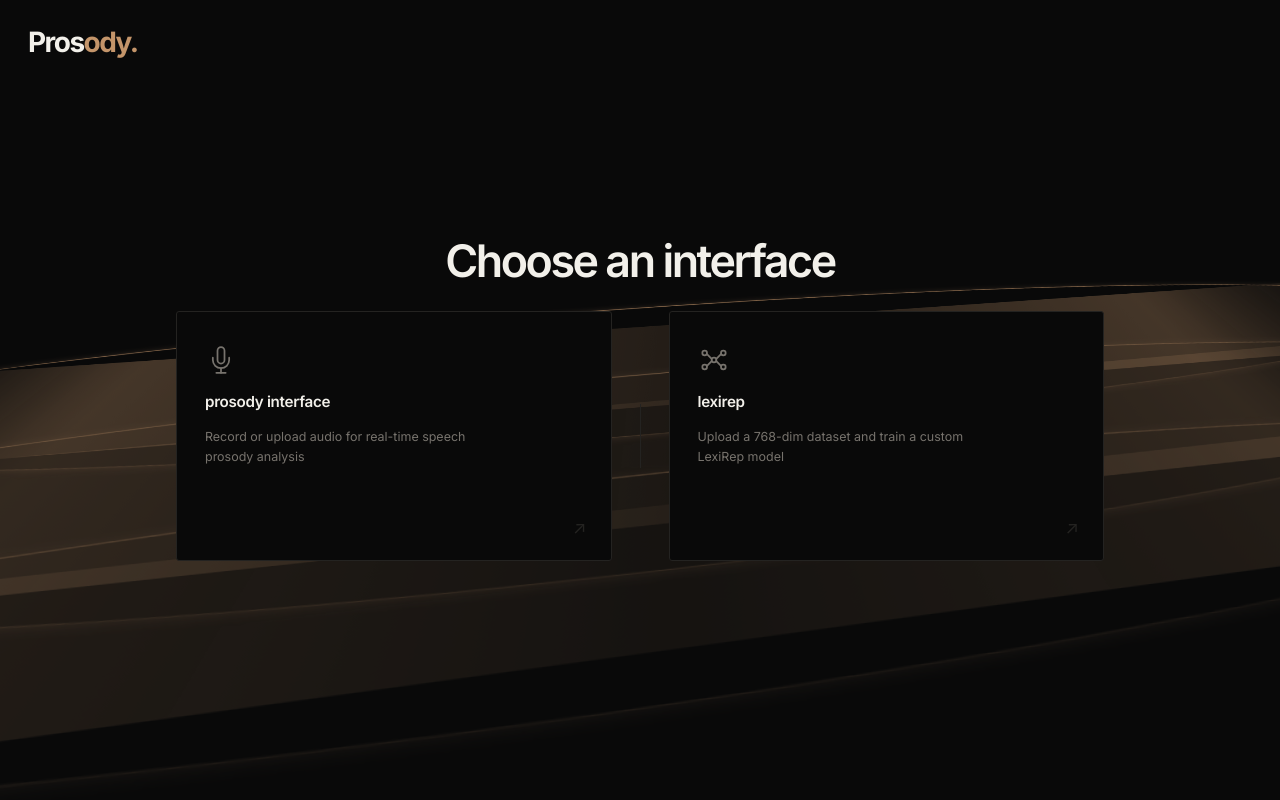
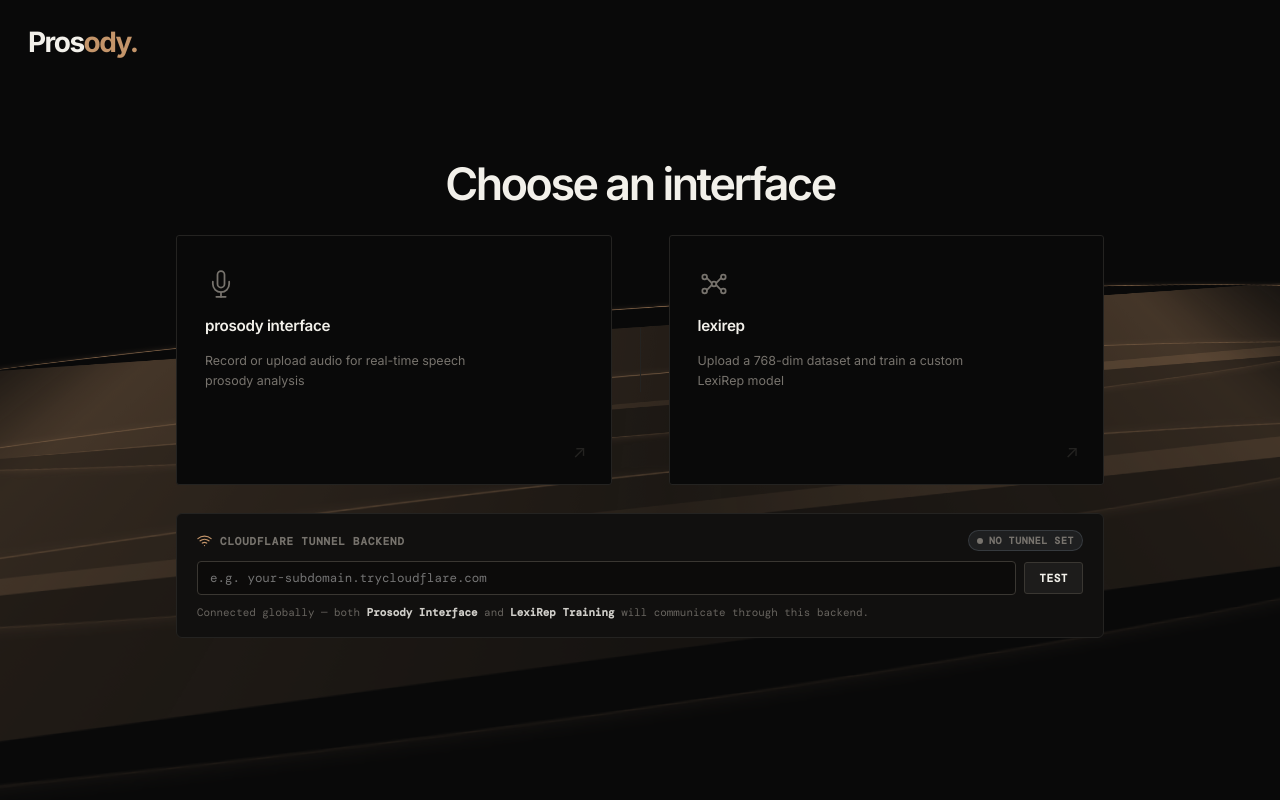
Before and after one commit to Abel-Jacob/prosody_interface, a React app in the folder frontend/: page / in a window 1280 px wide. Built offline with nearby package versions, Linux system fonts and the light colour scheme; no server answers; the HTML template or start-up script is replaced by a standard one.

Commit message:
feat(ui): centralize Cloudflare tunnel URL input on landing page and remove from prosody interface

```diff
--- a/frontend/src/App.jsx
+++ b/frontend/src/App.jsx
@@ -7,7 +7,7 @@ import ProcessingState from './components/ProcessingState'
 import SummaryState from './components/SummaryState'
 import AnnotationReport from './components/AnnotationReport'
 import './index.css'
-import { BACKEND_DOMAIN, setBackendDomain, getHttpUrl } from './apiConfig'
+import { getHttpUrl } from './apiConfig'
 
 /* Cross-fade transition shared by all state wrappers.
    Critically damped (bounce: 0), ~200ms — system-driven, not gesture. */
@@ -19,7 +19,6 @@ function App({ onBack }) {
   const [jobId, setJobId] = useState(null)
   const [finalResult, setFinalResult] = useState(null)
   const [annotationData, setAnnotationData] = useState(null)
-  const [backendUrl, setBackendUrl] = useState(BACKEND_DOMAIN)
 
   const handleStartListening = () => {
     setAppState('listening')
@@ -167,34 +166,6 @@ function App({ onBack }) {
           </motion.div>
         )}
       </AnimatePresence>
-
-
-      {/* Backend Configuration UI */}
-      <div className="app-backend-config">
-        {/* Finding 10 audit: converted px font-sizes to rem */}
-        <label htmlFor="tunnel-url">Tunnel URL:</label>
-        <input
-          id="tunnel-url"
-          type="text"
-          value={backendUrl}
-          onChange={(e) => {
-            setBackendUrl(e.target.value)
-            setBackendDomain(e.target.value)
-          }}
-          placeholder="e.g. random-words.trycloudflare.com"
-          style={{
-            background: 'transparent',
-            border: '1px solid var(--text-faded)',
-            color: 'var(--text-primary)',
-            padding: '4px 8px',
-            borderRadius: '6px',
-            fontSize: '0.6875rem',
-            fontFamily: 'monospace',
-            width: '240px',
-            outline: 'none'
-          }}
-        />
-      </div>
     </>
   )
 }
--- a/frontend/src/components/LandingPage.css
+++ b/frontend/src/components/LandingPage.css
@@ -65,6 +65,187 @@
 .landing-divider { display: flex; align-items: center; margin: 0 8px; }
 .landing-divider-line { width: 1px; height: 64px; background: var(--text-faded); }
 
+/* ── Centralized Cloudflare Tunnel Bar ────────────────────────── */
+.landing-tunnel-bar {
+  width: min(100%, 58rem);
+  margin-top: 28px;
+  padding: 16px 20px;
+  background: var(--bg-subtle, rgba(255, 255, 255, 0.02));
+  border: 1px solid var(--text-faded, rgba(255, 255, 255, 0.08));
+  border-radius: 6px;
+  display: flex;
+  flex-direction: column;
+  gap: 10px;
+}
+
+.landing-tunnel-header {
+  display: flex;
+  align-items: center;
+  justify-content: space-between;
+}
+
+.landing-tunnel-title {
+  display: flex;
+  align-items: center;
+  gap: 8px;
+  color: var(--text-muted);
+  font: 600 0.68rem var(--font-mono);
+  letter-spacing: 0.08em;
+  text-transform: uppercase;
+}
+
+.landing-tunnel-title svg {
+  color: var(--accent);
+}
+
+.landing-tunnel-status {
+  display: inline-flex;
+  align-items: center;
+  gap: 6px;
+  padding: 3px 8px;
+  border-radius: 9999px;
+  font: 600 0.62rem var(--font-mono);
+  letter-spacing: 0.06em;
+  text-transform: uppercase;
+}
+
+.landing-tunnel-status .status-dot {
+  width: 6px;
+  height: 6px;
+  border-radius: 50%;
+}
+
+/* Connected / Online */
+.landing-tunnel-status.connected {
+  background: rgba(74, 222, 128, 0.1);
+  border: 1px solid rgba(74, 222, 128, 0.3);
+  color: #4ade80;
+}
+.landing-tunnel-status.connected .status-dot {
+  background: #4ade80;
+  box-shadow: 0 0 6px #4ade80;
+}
+
+/* Checking / Testing */
+.landing-tunnel-status.checking {
+  background: rgba(251, 191, 36, 0.1);
+  border: 1px solid rgba(251, 191, 36, 0.3);
+  color: #fbbf24;
+}
+.landing-tunnel-status.checking .status-dot {
+  background: #fbbf24;
+  animation: pulseDot 1.2s infinite ease-in-out;
+}
+
+/* Offline / Unreachable */
+.landing-tunnel-status.offline {
+  background: rgba(248, 113, 113, 0.1);
+  border: 1px solid rgba(248, 113, 113, 0.3);
+  color: #f87171;
+}
+.landing-tunnel-status.offline .status-dot {
+  background: #f87171;
+}
+
+/* Local fallback / Idle */
+.landing-tunnel-status.local,
+.landing-tunnel-status.idle {
+  background: rgba(148, 163, 184, 0.1);
+  border: 1px solid rgba(148, 163, 184, 0.2);
+  color: var(--text-muted);
+}
+.landing-tunnel-status.local .status-dot,
+.landing-tunnel-status.idle .status-dot {
+  background: var(--text-muted);
+}
+
+@keyframes pulseDot {
+  0%, 100% { transform: scale(1); opacity: 1; }
+  50% { transform: scale(1.4); opacity: 0.4; }
+}
+
+.landing-tunnel-input-row {
+  display: flex;
+  align-items: center;
+  gap: 8px;
+}
+
+.landing-tunnel-input-wrapper {
+  position: relative;
+  flex: 1;
+  display: flex;
+  align-items: center;
+}
+
+.landing-tunnel-input-wrapper input {
+  width: 100%;
+  padding: 8px 30px 8px 12px;
+  border: 1px solid var(--border-strong, rgba(255, 255, 255, 0.15));
+  border-radius: 4px;
+  background: rgba(0, 0, 0, 0.3);
+  color: var(--text-primary);
+  font: 0.78rem var(--font-mono);
+  outline: none;
+  transition: border-color 0.2s ease, background 0.2s ease;
+}
+
+.landing-tunnel-input-wrapper input:focus {
+  border-color: var(--accent);
+  background: rgba(0, 0, 0, 0.45);
+}
+
+.landing-tunnel-clear {
+  position: absolute;
+  right: 8px;
+  background: none;
+  border: 0;
+  color: var(--text-muted);
+  cursor: pointer;
+  padding: 4px;
+  font-size: 0.75rem;
+  line-height: 1;
+}
+
+.landing-tunnel-clear:hover {
+  color: var(--text-primary);
+}
+
+.landing-tunnel-test-btn {
+  padding: 8px 14px;
+  background: rgba(255, 255, 255, 0.05);
+  border: 1px solid var(--border-strong, rgba(255, 255, 255, 0.15));
+  border-radius: 4px;
+  color: var(--text-primary);
+  font: 600 0.7rem var(--font-mono);
+  letter-spacing: 0.04em;
+  text-transform: uppercase;
+  cursor: pointer;
+  transition: all 0.15s ease;
+}
+
+.landing-tunnel-test-btn:hover:not(:disabled) {
+  border-color: var(--accent);
+  color: var(--accent);
+  background: rgba(196, 149, 106, 0.06);
+}
+
+.landing-tunnel-test-btn:disabled {
+  opacity: 0.5;
+  cursor: not-allowed;
+}
+
+.landing-tunnel-hint {
+  color: var(--text-muted);
+  font: 0.68rem var(--font-mono);
+  line-height: 1.4;
+  opacity: 0.85;
+}
+
+.landing-tunnel-hint strong {
+  color: var(--text-primary);
+  font-weight: 600;
+}
+
 @media (max-width: 640px) {
   .landing-container { padding-top: 88px; }
   .landing-container::before { top: 20px; left: 20px; }
@@ -73,4 +254,7 @@
   .landing-card { width: 100%; min-height: 180px; padding: 24px; }
   .landing-divider { justify-content: center; margin: 0; }
   .landing-divider-line { width: 48px; height: 1px; }
+  .landing-tunnel-bar { width: 100%; margin-top: 20px; }
+  .landing-tunnel-input-row { flex-direction: column; }
+  .landing-tunnel-test-btn { width: 100%; }
 }
--- a/frontend/src/components/LandingPage.jsx
+++ b/frontend/src/components/LandingPage.jsx
@@ -1,19 +1,91 @@
-import React from 'react'
+import React, { useState, useEffect, useCallback, useRef } from 'react'
 import { motion } from 'framer-motion'
+import { BACKEND_DOMAIN, setBackendDomain } from '../apiConfig'
 import './LandingPage.css'
 
 const tapSpring = { type: 'spring', duration: 0.15, bounce: 0 }
 
 /**
- * Landing page — new app entry point.
- * Two cards: "Prosody Interface" and "LexiRep — Train Your Own Model".
+ * Landing page — App Entry Point.
+ * Features:
+ * - Two cards: "Prosody Interface" and "LexiRep — Train Your Own Model".
+ * - Centralized Cloudflare Tunnel URL connection bar that sets the backend
+ *   globally for both Prosody Interface and LexiRep Training.
  */
 export default function LandingPage({ onNavigate }) {
+  const [tunnelUrl, setTunnelUrl] = useState(BACKEND_DOMAIN)
+  const [status, setStatus] = useState('checking') // 'connected' | 'checking' | 'offline' | 'local' | 'idle'
+  const [isPinging, setIsPinging] = useState(false)
+  const debounceRef = useRef(null)
+
+  const checkConnection = useCallback(async (domain) => {
+    const clean = domain
+      ? domain.trim().replace(/^https?:\/\//, '').replace(/^wss?:\/\//, '').replace(/\/$/, '')
+      : ''
+
+    if (!clean) {
+      // Check local fallback
+      try {
+        const res = await fetch('/health', { signal: AbortSignal.timeout(2500) })
+        if (res.ok) setStatus('local')
+        else setStatus('idle')
+      } catch {
+        setStatus('idle')
+      }
+      return
+    }
+
+    setStatus('checking')
+    setIsPinging(true)
+    try {
+      const res = await fetch(`https://${clean}/health`, {
+        signal: AbortSignal.timeout(5000),
+      })
+      if (res.ok) {
+        setStatus('connected')
+      } else {
+        setStatus('offline')
+      }
+    } catch {
+      setStatus('offline')
+    } finally {
+      setIsPinging(false)
+    }
+  }, [])
+
+  // Check on mount
+  useEffect(() => {
+    checkConnection(BACKEND_DOMAIN)
+  }, [checkConnection])
+
+  // Handle URL changes with debounce
+  const handleChange = (e) => {
+    const val = e.target.value
+    setTunnelUrl(val)
+    setBackendDomain(val)
+
+    if (debounceRef.current) clearTimeout(debounceRef.current)
+    debounceRef.current = setTimeout(() => {
+      checkConnection(val)
+    }, 600)
+  }
+
+  const handleManualTest = () => {
+    checkConnection(tunnelUrl)
+  }
+
+  const handleClear = () => {
+    setTunnelUrl('')
+    setBackendDomain('')
+    checkConnection('')
+  }
+
   return (
     <div className="landing-container">
       <div className="landing-wordmark" aria-label="Prosody.">
         <span>Pros</span><span className="landing-wordmark-accent">ody.</span>
       </div>
+
       <h1 className="landing-title">Choose an interface</h1>
 
       <div className="landing-cards">
@@ -30,7 +102,6 @@ export default function LandingPage({ onNavigate }) {
           transition={tapSpring}
         >
           <div className="landing-card-icon">
-            {/* Waveform / microphone icon (inline SVG) */}
             <svg
               width="28"
               height="28"
@@ -72,7 +143,6 @@ export default function LandingPage({ onNavigate }) {
           transition={tapSpring}
         >
           <div className="landing-card-icon">
-            {/* Neural network / model icon (inline SVG) */}
             <svg
               width="28"
               height="28"
@@ -101,6 +171,71 @@ export default function LandingPage({ onNavigate }) {
           </span>
         </motion.div>
       </div>
+
+      {/* ── Centralized Cloudflare Tunnel Connection Bar ─── */}
+      <div className="landing-tunnel-bar">
+        <div className="landing-tunnel-header">
+          <div className="landing-tunnel-title">
+            <svg width="15" height="15" viewBox="0 0 24 24" fill="none"
+              stroke="currentColor" strokeWidth="2" strokeLinecap="round" strokeLinejoin="round">
+              <path d="M5 12.55a11 11 0 0 1 14.08 0" />
+              <path d="M1.42 9a16 16 0 0 1 21.16 0" />
+              <path d="M8.53 16.11a6 6 0 0 1 6.95 0" />
+              <line x1="12" y1="20" x2="12.01" y2="20" />
+            </svg>
+            <span>Cloudflare Tunnel Backend</span>
+          </div>
+
+          <div className={`landing-tunnel-status ${status}`}>
+            <span className="status-dot" />
+            <span className="status-text">
+              {status === 'connected' && 'Online'}
+              {status === 'checking' && 'Testing…'}
+              {status === 'offline' && 'Unreachable'}
+              {status === 'local' && 'Local Backend'}
+              {status === 'idle' && 'No Tunnel Set'}
+            </span>
+          </div>
+        </div>
+
+        <div className="landing-tunnel-input-row">
+          <div className="landing-tunnel-input-wrapper">
+            <input
+              id="landing-tunnel-input"
+              type="text"
+              value={tunnelUrl}
+              onChange={handleChange}
+              placeholder="e.g. your-subdomain.trycloudflare.com"
+              spellCheck="false"
+              autoComplete="off"
+            />
+            {tunnelUrl && (
+              <button
+                type="button"
+                className="landing-tunnel-clear"
+                onClick={handleClear}
+                title="Clear URL"
+              >
+                ✕
+              </button>
+            )}
+          </div>
+
+          <button
+            type="button"
+            className="landing-tunnel-test-btn"
+            onClick={handleManualTest}
+            disabled={isPinging}
+            title="Test connection to backend"
+          >
+            {isPinging ? 'Testing…' : 'Test'}
+          </button>
+        </div>
+
+        <div className="landing-tunnel-hint">
+          Connected globally — both <strong>Prosody Interface</strong> and <strong>LexiRep Training</strong> will communicate through this backend.
+        </div>
+      </div>
     </div>
   )
 }
```
